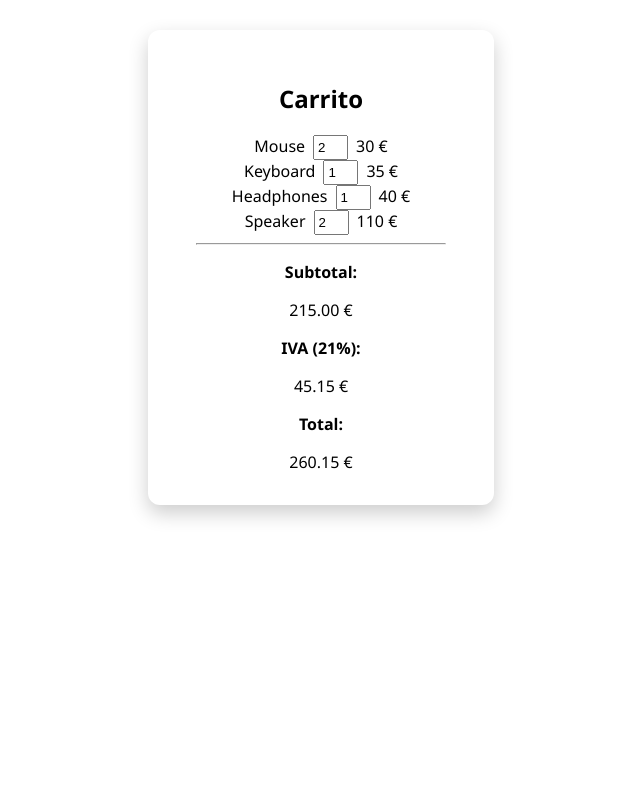
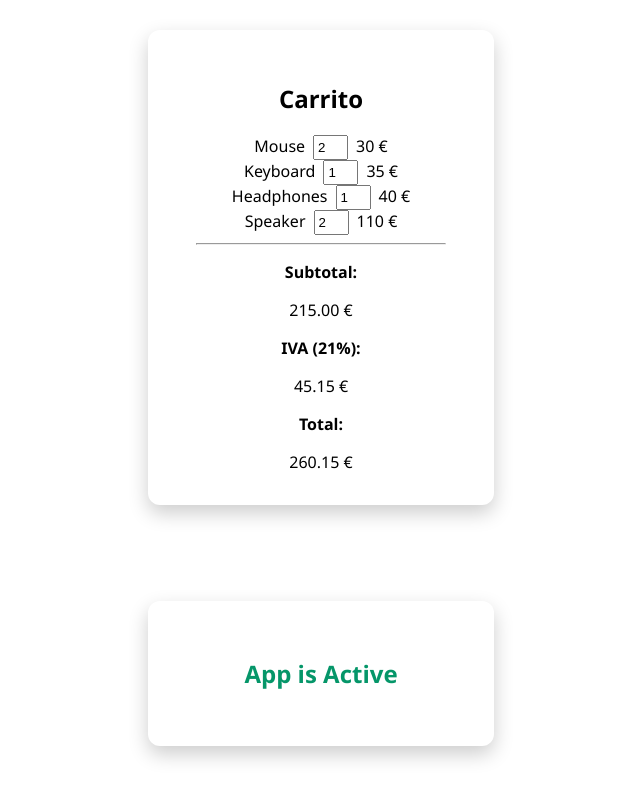
Before and after one commit to raquelruz/react-useeffect-lab, a React (Vite) app: page / in a window 1280 px wide. Shown: the part 1228-2028 px from the top of the page, without its empty margins (319-959 px from the left). Before the commit the page ends 1793 px from the top, so only its background shows below. Built offline with nearby package versions, Linux system fonts and the light colour scheme.

Commit message:
feat(component): add window focus status

```diff
--- a/src/App.css
+++ b/src/App.css
@@ -10,7 +10,8 @@
 
 .clock-container,
 .products-container,
-.cart-container {
+.cart-container,
+.window-container {
 	text-align: center;
 	padding: 2rem 3rem;
 	border-radius: 12px;
--- a/src/App.jsx
+++ b/src/App.jsx
@@ -7,6 +7,7 @@ import { ResponsiveLabel } from "./components/ResponsiveLabel/ResponsiveLabel";
 import { ProductsOnMount } from "./components/ProductsOnMount/ProductsOnMount";
 import { LocalProductSearch } from "./components/LocalProductsSearch/LocalProductSearch";
 import { CartSummary } from "./components/CartSummary/CartSummary";
+import { WindowFocusStatus } from "./components/WindowFocusStatus/WindowFocusStatus";
 
 export const App = () => {
 	const [showClock, setShowClock] = useState(true);
@@ -47,7 +48,9 @@ export const App = () => {
 					<CartSummary />
 				</div>
 
-
+				<div className="window-container">
+					<WindowFocusStatus />
+				</div>
 			</div>
 		</>
 	);
--- /dev/null
+++ b/src/components/WindowFocusStatus/WindowFocusStatus.css
@@ -0,0 +1,12 @@
+.status-box.active {
+	color: #059669;
+}
+
+.status-box.inactive {
+	color: #dc2626;
+}
+
+.status-text {
+	font-size: 1.5rem;
+	font-weight: 600;
+}
--- /dev/null
+++ b/src/components/WindowFocusStatus/WindowFocusStatus.jsx
@@ -0,0 +1,30 @@
+import { useEffect, useState } from "react";
+import "./WindowFocusStatus.css";
+
+export const WindowFocusStatus = () => {
+	const [isActive, setIsActive] = useState(true);
+
+	useEffect(() => {
+		const handleFocus = () => {
+			setIsActive(true);
+		};
+
+		const handleBlur = () => {
+			setIsActive(false);
+		};
+
+		window.addEventListener("focus", handleFocus);
+		window.addEventListener("blur", handleBlur);
+
+		return () => {
+			window.removeEventListener("focus", handleFocus);
+			window.removeEventListener("blur", handleBlur);
+		};
+	}, []);
+
+	return (
+			<div className={`status-box ${isActive ? "active" : "inactive"}`}>
+				<p className="status-text">{isActive ? "App is Active" : "App is Inactive"}</p>
+			</div>
+	);
+};
```
